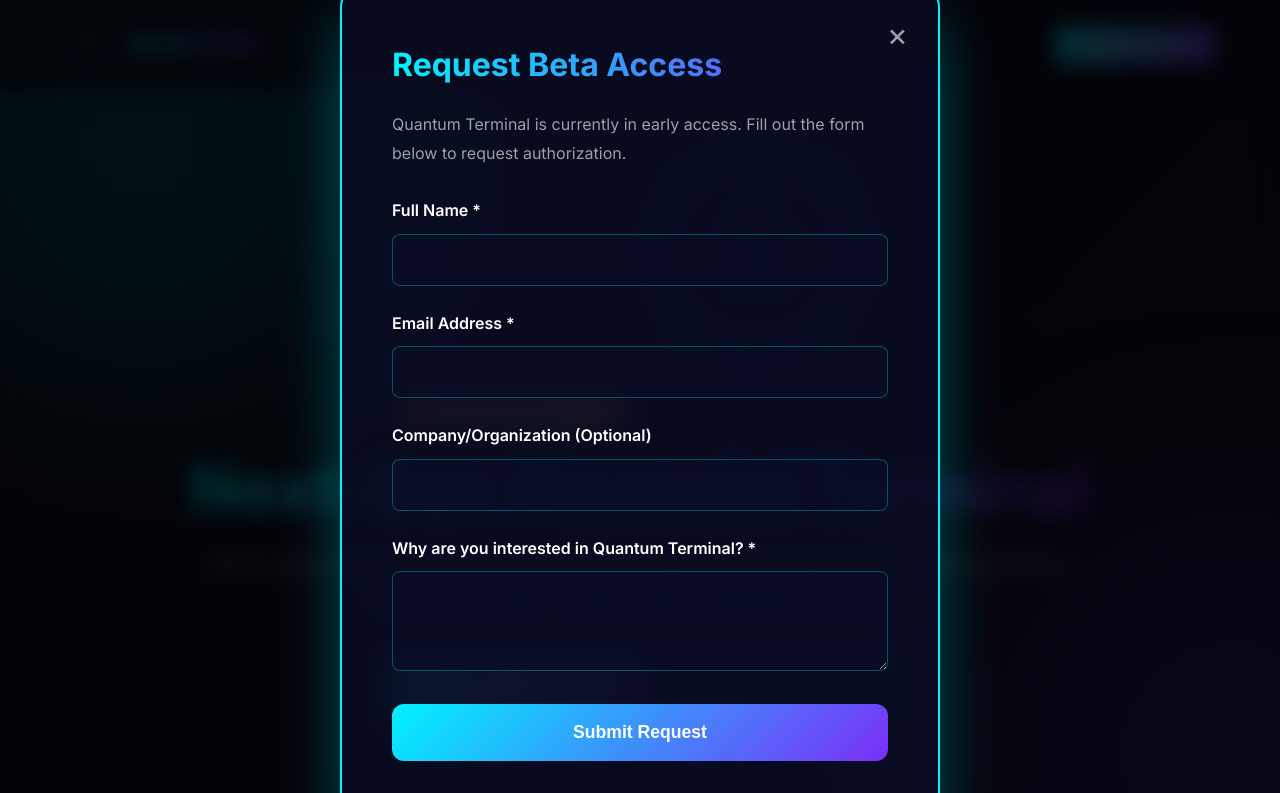
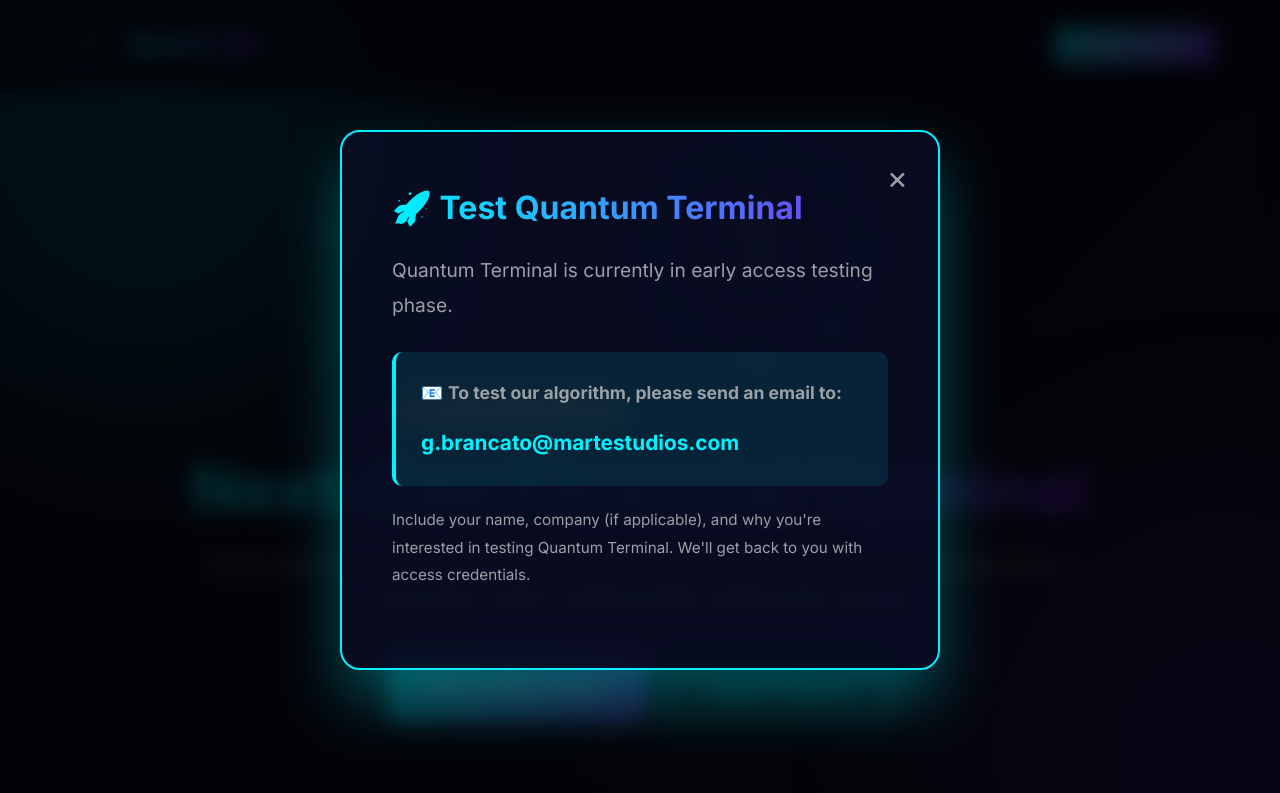
Before and after one commit to martestudiossrl-creator/quantum-terminal-webpage, a plain HTML site: page index.html in a window 1280 px wide. Both pictures are taken after a click on the button "Request Access". Shown: the top 793 px of the page. Drawn offline with Linux system fonts and the light colour scheme.

Commit message:
Update index.html

```diff
--- a/index.html
+++ b/index.html
@@ -1,3 +1,4 @@
+
 <!DOCTYPE html>
 <html lang="en">
 
@@ -647,29 +648,26 @@
     <div id="accessModal" class="modal">
         <div class="modal-content">
             <span class="close-modal" onclick="closeModal()">&times;</span>
-            <h2>Request Beta Access</h2>
-            <p>Quantum Terminal is currently in early access. Fill out the form below to request authorization.</p>
-            <form action="https://formspree.io/f/xovapbaw" method="POST">
-                <div class="form-group">
-                    <label for="name">Full Name *</label>
-                    <input type="text" id="name" name="name" required>
-                </div>
-                <div class="form-group">
-                    <label for="email">Email Address *</label>
-                    <input type="email" id="email" name="email" required>
-                </div>
-                <div class="form-group">
-                    <label for="company">Company/Organization (Optional)</label>
-                    <input type="text" id="company" name="company">
-                </div>
-                <div class="form-group">
-                    <label for="message">Why are you interested in Quantum Terminal? *</label>
-                    <textarea id="message" name="message" required></textarea>
-                </div>
-                <input type="hidden" name="_subject" value="New Beta Access Request - Quantum Terminal">
-                <input type="hidden" name="_cc" value="martestudios.srl@gmail.com">
-                <button type="submit" class="submit-btn">Submit Request</button>
-            </form>
+            <h2>🚀 Test Quantum Terminal</h2>
+            <p style="font-size: 1.2rem; line-height: 1.8; margin-bottom: 30px;">
+                Quantum Terminal is currently in early access testing phase.
+            </p>
+            <div
+                style="background: rgba(0, 242, 255, 0.1); border-left: 4px solid var(--primary-cyan); padding: 25px; border-radius: 10px; margin-bottom: 20px;">
+                <p style="font-size: 1.1rem; margin-bottom: 15px;">
+                    📧 <strong>To test our algorithm, please send an email to:</strong>
+                </p>
+                <p style="font-size: 1.3rem; color: var(--primary-cyan); font-weight: 700; margin: 0;">
+                    <a href="mailto:g.brancato@martestudios.com"
+                        style="color: var(--primary-cyan); text-decoration: none;">
+                        g.brancato@martestudios.com
+                    </a>
+                </p>
+            </div>
+            <p style="color: var(--text-secondary); font-size: 0.95rem;">
+                Include your name, company (if applicable), and why you're interested in testing Quantum Terminal.
+                We'll get back to you with access credentials.
+            </p>
         </div>
     </div>
 
```
